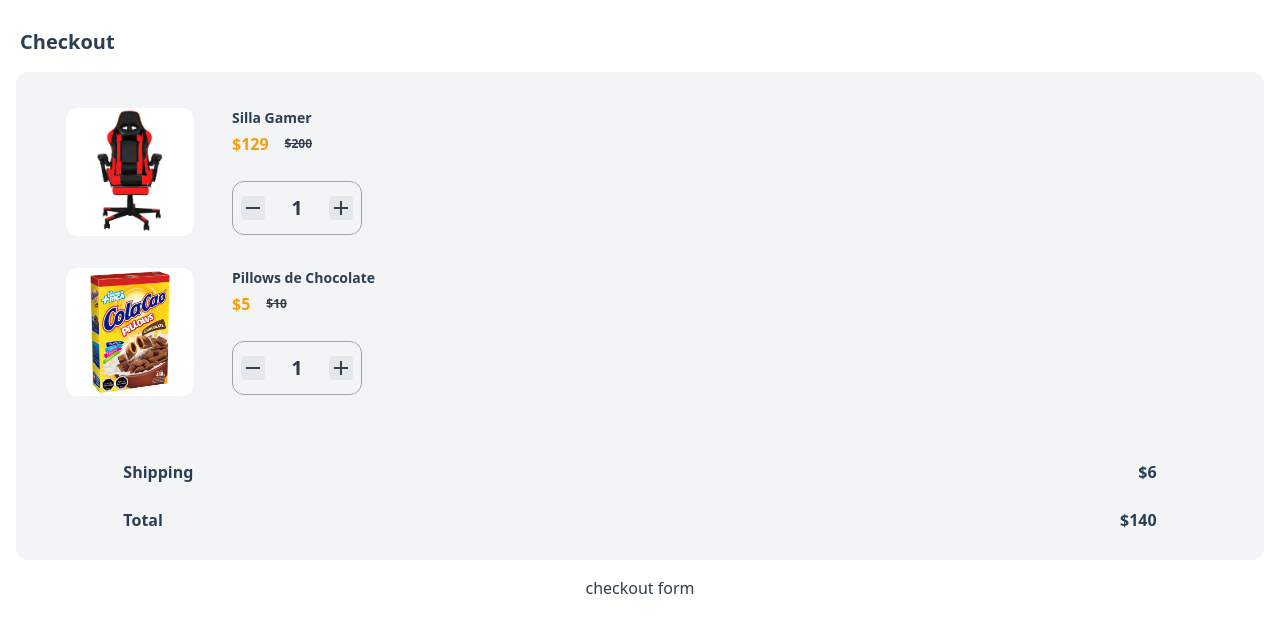
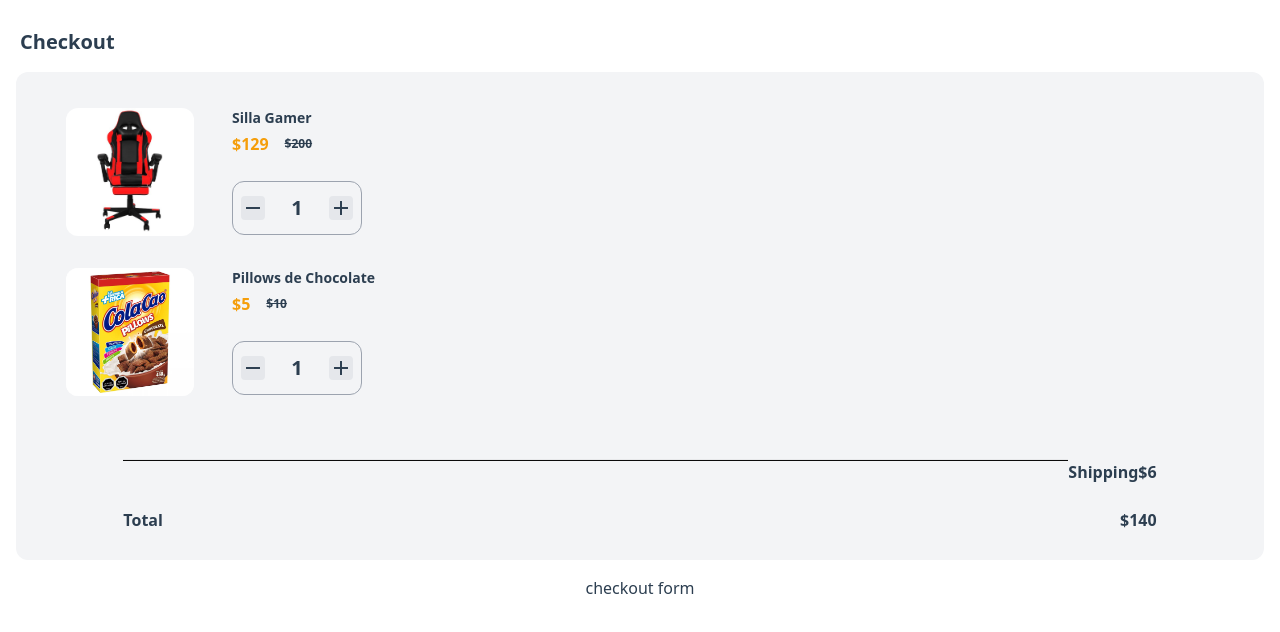
Before and after one commit to phronesys/vue-checkout-component, a Vue app: page / in a window 1280 px wide. Shown: the top 632 px of the page. Built offline with nearby package versions, Linux system fonts and the light colour scheme.

Commit message:
fix cart pseudo element, it has problems with flex

```diff
--- a/src/components/checkout/cart/CartTotal.vue
+++ b/src/components/checkout/cart/CartTotal.vue
@@ -52,6 +52,15 @@ export default {
   @apply w-10/12 mt-16;
   @apply font-semibold;
 }
+.price__shipping::before {
+  content: "";
+  height: .1px;
+  display: block;
+  background-color: black;
+  width: 100%;
+  height: .1px;
+  transform: translateY(-50%);
+}
 .price__shipping {
   @apply flex flex-row justify-between;
   @apply mb-6;
```
